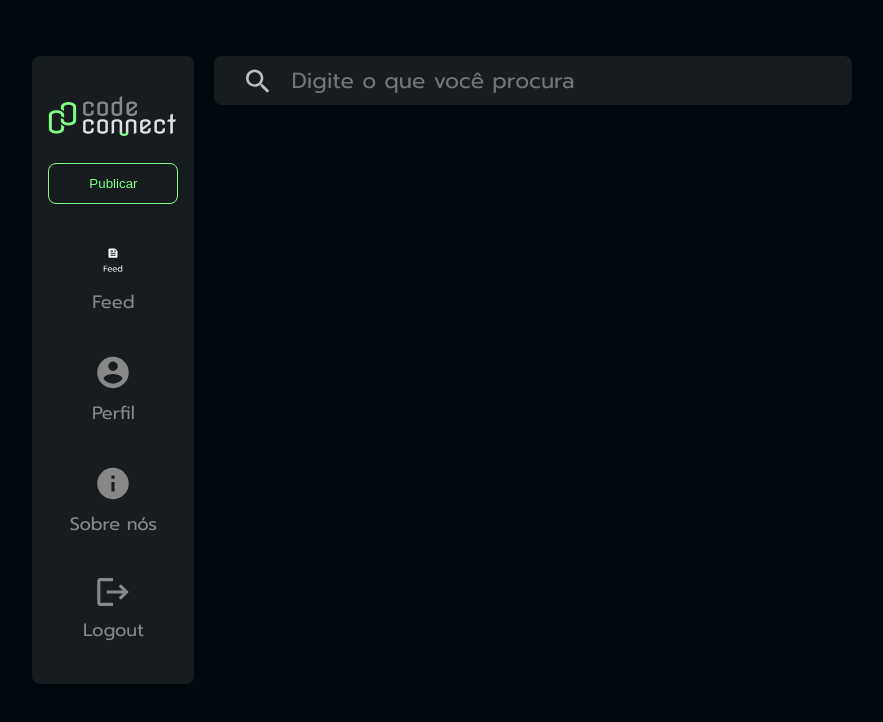
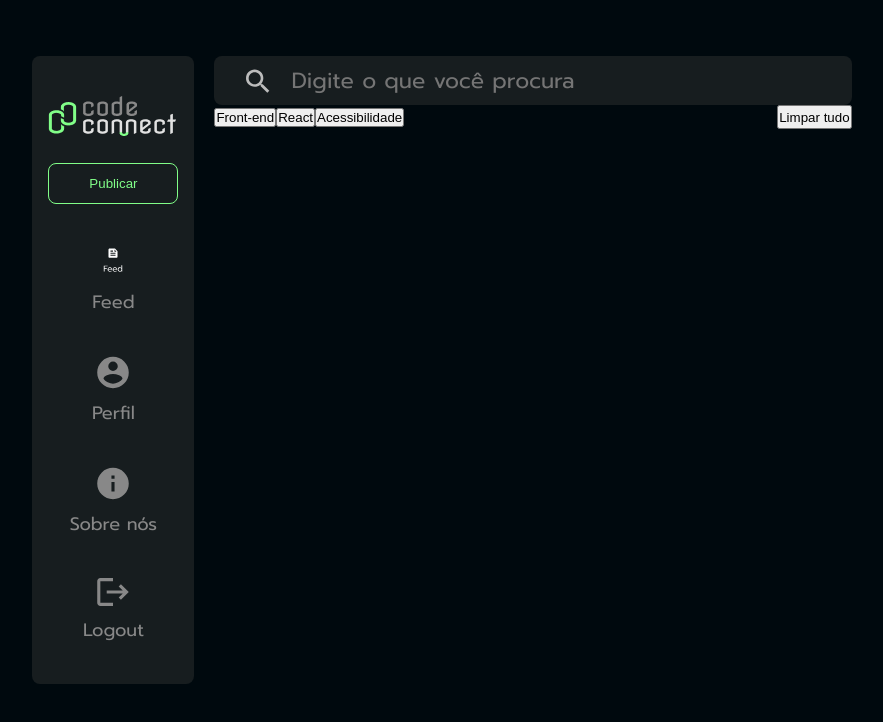
Before and after one commit to Tkailaine/React-Vite---P-gina-de-posts, a React (Vite) app: page / in a window 1280 px wide. Shown: the top 722 px of the page, without its empty margins (198-1081 px from the left). Built offline with nearby package versions, Linux system fonts and the light colour scheme.

Commit message:
feat: rendenizando filtros

```diff
--- a/src/App.css
+++ b/src/App.css
@@ -4,3 +4,7 @@
   display: flex;
   gap: 20px;
 }
+
+.container-pesquisa{
+  width: 100%;
+}
--- a/src/App.jsx
+++ b/src/App.jsx
@@ -1,5 +1,6 @@
 import './App.css'
 import BarraDePesquisa from './componentes/barraDePesquisa'
+import Filtros from './componentes/filtros'
 import Sidebar from './componentes/sideBar'
 
 function App() {
@@ -7,7 +8,10 @@ function App() {
   return (
     <div className='container'>
       <Sidebar/>
-      <BarraDePesquisa />
+      <div className='container-pesquisa'>
+        <BarraDePesquisa />
+        <Filtros />
+      </div>
     </div>
   )
 }
--- a/src/componentes/filtros/index.jsx
+++ b/src/componentes/filtros/index.jsx
@@ -13,7 +13,7 @@ export default function Filtros(){
         )
     }
     return(
-        <div className='containe-filtro'>
+        <div className='container-filtro'>
             <div>
                 <BotaoFiltro>Front-end</BotaoFiltro>
                 <BotaoFiltro>React</BotaoFiltro>
--- a/src/componentes/filtros/styles.css
+++ b/src/componentes/filtros/styles.css
@@ -1,4 +1,5 @@
 .container-filtro{
     display: flex;
     justify-content: space-between;
+    width: 100%;
 }
```
